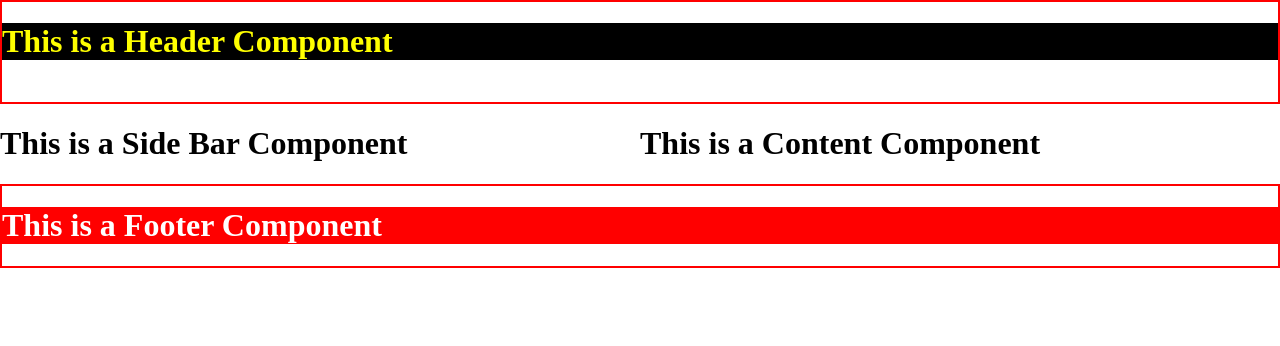
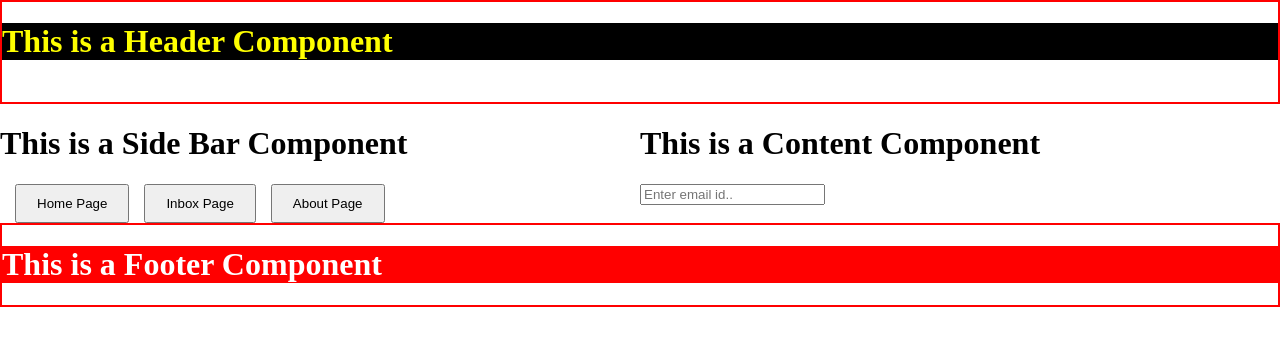
Before and after one commit to karthickvkumar/vcentry-react-night-batch-2, a React (Create React App) app: page / in a window 1280 px wide. Shown: the top 346 px of the page. Built offline with nearby package versions, Linux system fonts and the light colour scheme.

Commit message:
onchenage

```diff
--- a/src/components/content.js
+++ b/src/components/content.js
@@ -1,11 +1,18 @@
 import React, {Component} from 'react';
 
 class ContentComponent extends Component{
+
+  onHandleInput = (event) => {
+    console.log(event.target.value)
+  }
 
   render() {
     return (
        <div className="width-50-per">
          <h1>This is a Content Component</h1>
+         <div>
+           <input type="text" placeholder="Enter email id.." onChange={this.onHandleInput}/>
+         </div>
        </div>
     );
   }
--- a/src/components/sidebar.js
+++ b/src/components/sidebar.js
@@ -1,11 +1,28 @@
 import React, {Component} from 'react';
 
 class SideBarComponent extends Component{
+
+  homePage(){
+    alert("HOME PAGE")
+  }
+
+  inboxPage(){
+    alert("INBOX PAGE")
+  }
+
+  aboutPage(){
+    alert("ABOUT PAGE")
+  }
 
   render() {
     return (
        <div className="width-50-per">
          <h1>This is a Side Bar Component</h1>
+         <div>
+          <button className="btn" onClick={() => { this.homePage() }}>Home Page</button>
+          <button className="btn" onClick={() => { this.inboxPage() }}>Inbox Page</button>
+          <button className="btn" onClick={() => { this.aboutPage() }}>About Page</button>
+        </div>
        </div>
     );
   }
--- a/src/styles/main.css
+++ b/src/styles/main.css
@@ -14,3 +14,11 @@ body{
 .width-50-per{
   width: 50%;
 }
+
+.btn{
+  padding-left: 20px;
+  padding-right: 20px;
+  padding-top: 10px;
+  padding-bottom: 10px;
+  margin-left: 15px;
+}
```
